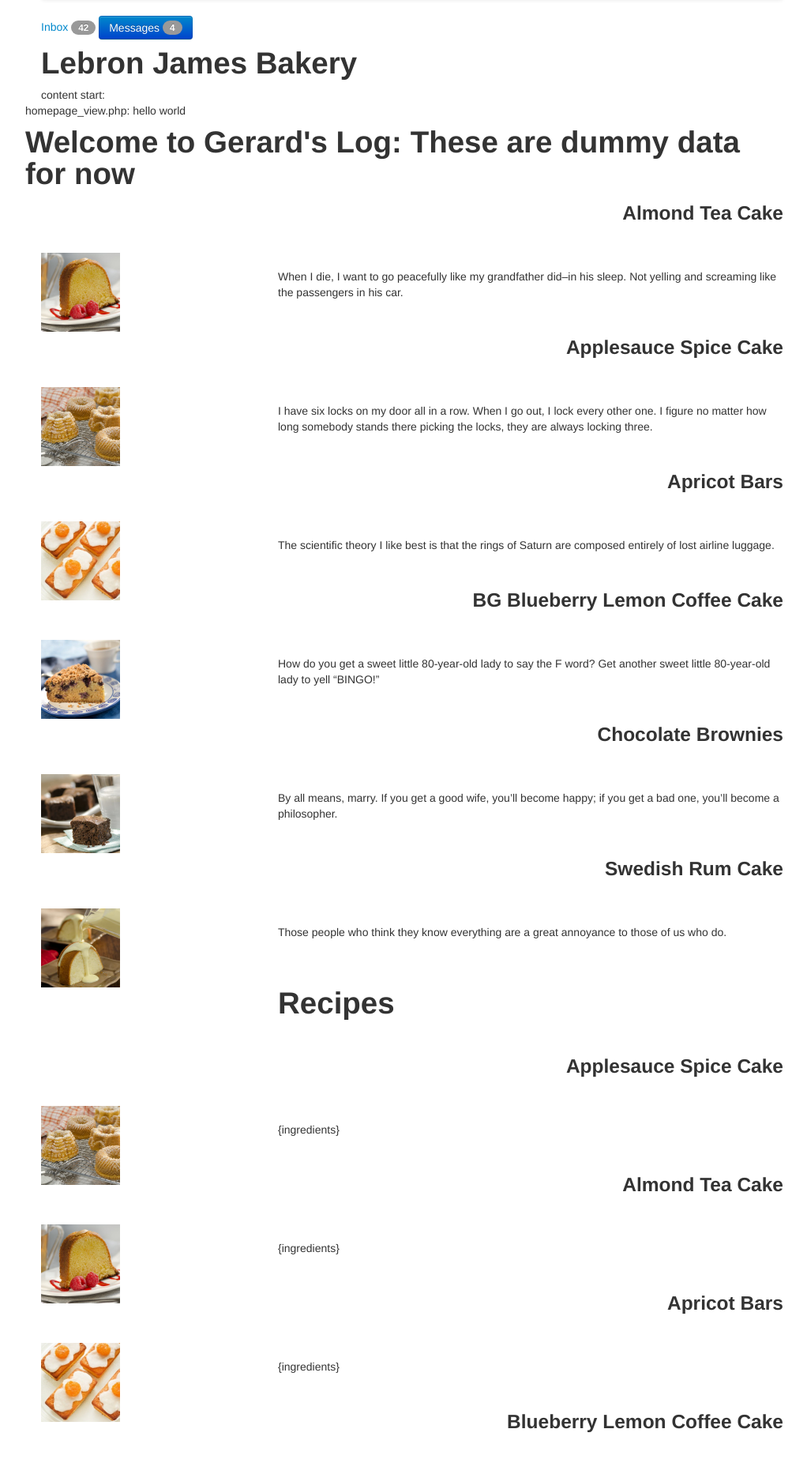
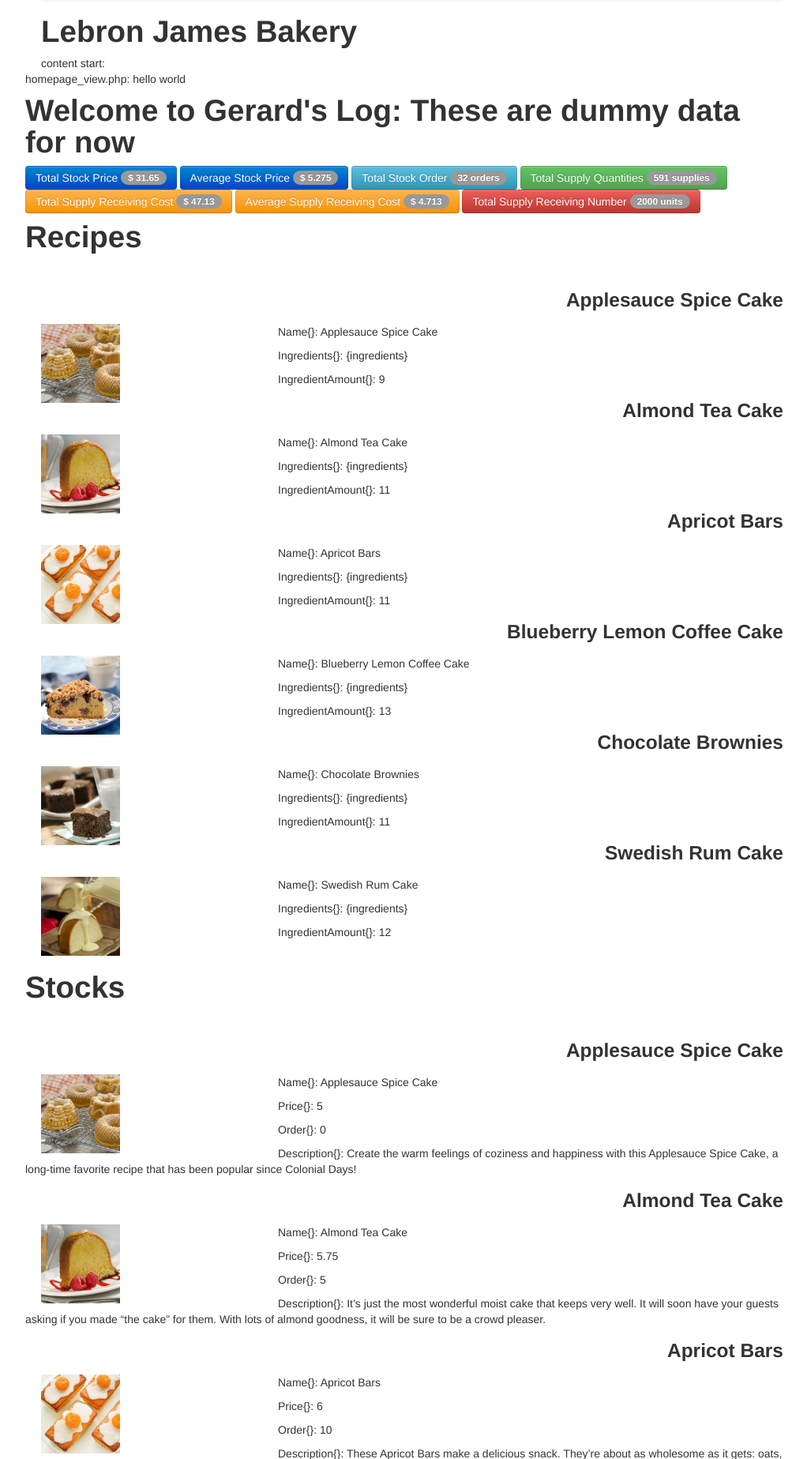
Before and after one commit to lebron-james-bakery/frontend-bakery, a CodeIgniter app: page /database/ in a window 1280 px wide. Shown: the part 106-1953 px from the top of the page at 79% size, without its empty margins (118-1140 px from the left). Run offline with CodeIgniter, Linux system fonts and the light colour scheme.

Commit message:
dashboard controller and logic, no UI

```diff
--- a/application/controllers/Welcome.php
+++ b/application/controllers/Welcome.php
@@ -29,18 +29,52 @@ class Welcome extends Application
         // END OF EXAMPLE
 
         // build the list of recipes, to pass on to our homepage_view
-        $source2 = $this->recipes->all();
+        $recipe_source = $this->recipes->all();
         $recipes = array ();
-        foreach ($source2 as $record)
+        foreach ($recipe_source as $record)
         {
-            $recipes[] = array ('name' => $record['name'], 'pic' => $record['pic'], 'href' => $record['where'], 'ingredients' => $record['ingredients']);
+            $recipes[] = array ('id' => $record['id'],'name' => $record['name'], 'pic' => $record['pic'], 'href' => $record['where'], 'ingredients' => $record['ingredients'],'ingredientAmount' => count($record['ingredients'], COUNT_RECURSIVE));
         }
         $this->data['recipes'] = $recipes;
 
+        // build the list of stocks, to pass on to our homepage_view
+        $stock_source = $this->stock->all();
+        $stocks = array ();
+        $total_stock_price = array ();
+        $total_stock_order = array ();
+        foreach ($stock_source as $record)
+        {
+            $stocks[] = array ('id' => $record['id'],'name' => $record['name'], 'pic' => $record['pic'], 'href' => $record['where'], 'price' => $record['price'], 'order' => $record['order'],'description' => $record['description']);
+            array_push($total_stock_price, $record['price']);
+            array_push($total_stock_order, $record['order']);
+        }
+        $this->data['stocks'] = $stocks;
+        $this->data['total_stock_price'] = array_sum($total_stock_price);
+        $this->data['average_stock_price'] = array_sum($total_stock_price) / count($stocks);
+        $this->data['total_stock_order'] = array_sum($total_stock_order);
+
+        // build the list of supplies, to pass on to our homepage_view
+        $supply_source = $this->supplies->all();
+        $supplies = array ();
+        $total_supply_quantities = array ();
+        $total_supply_receivingCost = array ();
+        $total_supply_receivingNo = array ();
+
+        foreach ($supply_source as $record)
+        {
+            $supplies[] = array ('id' => $record['id'],'name' => $record['name'], 'href' => $record['where'],'receivingCost' => $record['receivingCost'],'quantities' => $record['quantities'], 'receivingUnit' => $record['receivingUnit'], 'receivingNo' => $record['receivingNo'],'description' => $record['description']);
+            array_push($total_supply_quantities, $record['quantities']);
+            array_push($total_supply_receivingCost, $record['receivingCost']);
+            array_push($total_supply_receivingNo, $record['receivingNo']);
+        }
+        $this->data['supplies'] = $supplies;
+        $this->data['total_supply_quantities'] = array_sum($total_supply_quantities);
+        $this->data['total_supply_receivingCost'] = array_sum($total_supply_receivingCost);
+        $this->data['average_supply_receivingCost'] = array_sum($total_supply_receivingCost) / count($supplies);
+        $this->data['total_supply_receivingNo'] = array_sum($total_supply_receivingNo);
 
 
-
-		$this->render();
+        $this->render();
 	}
 
 }
--- a/application/models/Logs.php
+++ b/application/models/Logs.php
@@ -10,6 +10,7 @@
 class Logs extends CI_Model {
 
 	// The data comes from http://www.quotery.com/top-100-funny-quotes-of-all-time/?PageSpeed=noscript
+    // This data is DUMMY DATA. Do not use for actual release
 	var $data = array(
 		array('id' => '1', 'who' => 'Almond Tea Cake', 'pic' => 'Almond_Tea_Cake.jpg', 'where' => '/sleep',
 			'what' => 'When I die, I want to go peacefully like my grandfather did–in his sleep. Not yelling and screaming like the passengers in his car.'),
--- a/application/views/homepage_view.php
+++ b/application/views/homepage_view.php
@@ -1,22 +1,60 @@
 <div class="row">
     homepage_view.php: hello world
     <h1>Welcome to Gerard's Log: These are dummy data for now</h1>
-    {items}
-    <h3 class="text-right">{who}</h3>
-    <br>
-    <div class="span4"><a href="{href}"><img src="/pix/{pic}" title="{who}"/></a></div>
-    <br>
-    <p class="text-left">{what}</p>
-    <br>
-    {/items}
+
+    <button class="btn btn-primary" type="button">
+        Total Stock Price <span class="badge">$ {total_stock_price}</span>
+    </button>
+    <button class="btn btn-primary" type="button">
+        Average Stock Price <span class="badge">$ {average_stock_price}</span>
+    </button>
+    <button class="btn btn-info" type="button">
+        Total Stock Order <span class="badge">{total_stock_order} orders</span>
+    </button>
+    <button class="btn btn-success" type="button">
+        Total Supply Quantities <span class="badge">{total_supply_quantities} supplies</span>
+    </button>
+    <button class="btn btn-warning" type="button">
+        Total Supply Receiving Cost <span class="badge">$ {total_supply_receivingCost}</span>
+    </button>
+    <button class="btn btn-warning" type="button">
+        Average Supply Receiving Cost <span class="badge">$ {average_supply_receivingCost}</span>
+    </button>
+    <button class="btn btn-danger" type="button">
+        Total Supply Receiving Number <span class="badge">{total_supply_receivingNo} units</span>
+    </button>
 
     <br><h1>Recipes</h1><br>
     {recipes}
     <h3 class="text-right">{name}</h3>
-    <br>
     <div class="span4"><a href="{href}"><img src="/pix/{pic}" title="{name}"/></a></div>
-    <br>
-    <p class="text-left">{ingredients}</p>
-    <br>
+    <p class="text-left">Name{}: {name}</p>
+    <p class="text-left">Ingredients{}: {ingredients}</p>
+    <p class="text-left">IngredientAmount{}: {ingredientAmount}</p>
     {/recipes}
+
+    <br><h1>Stocks</h1><br>
+    {stocks}
+    <h3 class="text-right">{name}</h3>
+    <div class="span4"><a href="{href}"><img src="/pix/{pic}" title="{name}"/></a></div>
+    <p class="text-left">Name{}: {name}</p>
+    <p class="text-left">Price{}: {price}</p>
+    <p class="text-left">Order{}: {order}</p>
+    <p class="text-left">Description{}: {description}</p>
+    {/stocks}
+
+    <br><h1>Supplies</h1><br>
+    {supplies}
+    <h3 class="text-right">{name}</h3>
+    <p class="text-left">Name{}: {name}</p>
+    <p class="text-left">receivingNo{}: {receivingNo}</p>
+    <p class="text-left">receivingUnit{}: {receivingUnit}</p>
+    <p class="text-left">receivingCost{}: {receivingCost}</p>
+    <p class="text-left">quantities{}: {quantities}</p>
+    <p class="text-left">Order{}: {order}</p>
+    <p class="text-left">Description{}: {description}</p>
+    {/supplies}
+
+
+
 </div>
--- a/application/views/template.php
+++ b/application/views/template.php
@@ -24,16 +24,10 @@ if (!defined('APPPATH'))
             <div class="navbar">
                 <div class="navbar-inner">
                     <a class="brand" href="/"><img src="/assets/images/logo.png"/></a>
-                    {menubar} </div>
+                    {menubar}
+                </div>
             </div>
             <div id="content">
-
-                <a href="#">Inbox <span class="badge">42</span></a>
-
-                <button class="btn btn-primary" type="button">
-                    Messages <span class="badge">4</span>
-                </button>
-
                 <h1>{pagetitle}</h1>
                 content start: {content} :content end
             </div>
```
